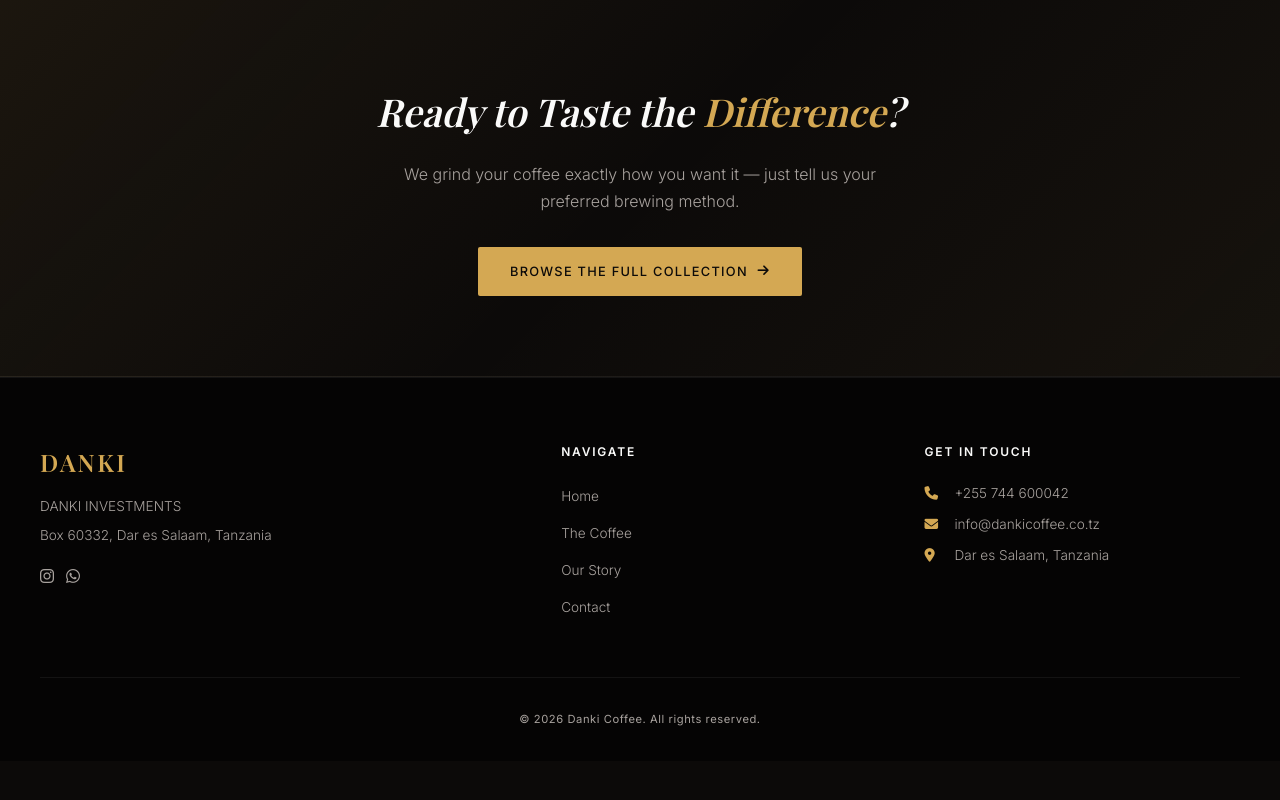
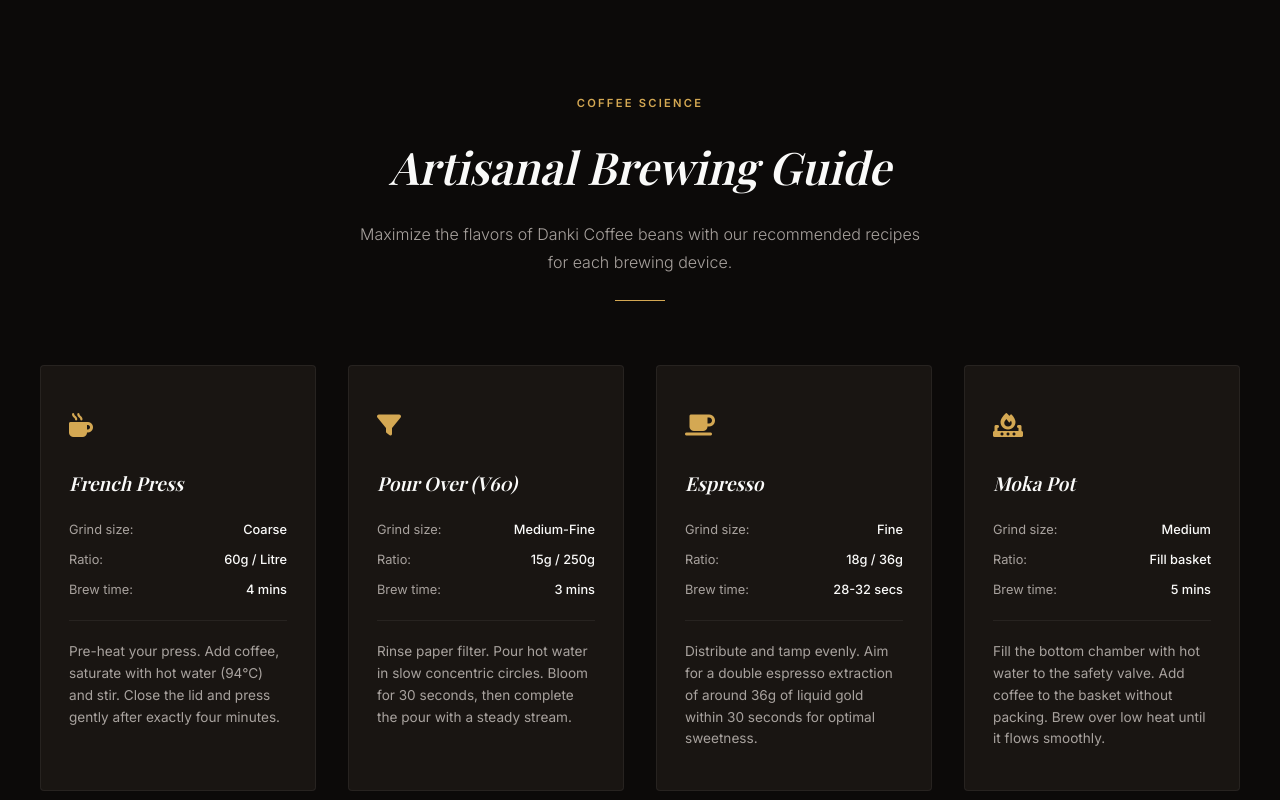
Before and after one commit to jameeljay7-lgtm/danki-coffee, a website: page index.html in a window 1280 px wide. Shown: the part 2520-3320 px from the top of the page. Before the commit the page ends 3281 px from the top, so only its background shows below. Drawn offline with nearby package versions, Linux system fonts and the light colour scheme; a web font is replaced by a local one.

Commit message:
feat: add Artisanal Brewing Guide section to index.html with brewing recipes and parameters

```diff
--- a/index.html
+++ b/index.html
@@ -160,6 +160,64 @@
             </div>
         </section>
 
+        <!-- Brewing Guide Section -->
+        <section class="section section-dark">
+            <div class="section-container">
+                <div class="section-header animate-on-load">
+                    <span class="section-label">Coffee Science</span>
+                    <h2 class="section-title">Artisanal Brewing Guide</h2>
+                    <p class="section-subtitle">Maximize the flavors of Danki Coffee beans with our recommended recipes for each brewing device.</p>
+                    <div class="section-divider"></div>
+                </div>
+
+                <div class="guide-grid">
+                    <div class="guide-card animate-on-load animate-delay-1">
+                        <div class="guide-icon"><i class="fa-solid fa-mug-hot"></i></div>
+                        <h3>French Press</h3>
+                        <ul class="guide-specs">
+                            <li><span>Grind size:</span> <strong>Coarse</strong></li>
+                            <li><span>Ratio:</span> <strong>60g / Litre</strong></li>
+                            <li><span>Brew time:</span> <strong>4 mins</strong></li>
+                        </ul>
+                        <p>Pre-heat your press. Add coffee, saturate with hot water (94°C) and stir. Close the lid and press gently after exactly four minutes.</p>
+                    </div>
+
+                    <div class="guide-card animate-on-load animate-delay-2">
+                        <div class="guide-icon"><i class="fa-solid fa-filter"></i></div>
+                        <h3>Pour Over (V60)</h3>
+                        <ul class="guide-specs">
+                            <li><span>Grind size:</span> <strong>Medium-Fine</strong></li>
+                            <li><span>Ratio:</span> <strong>15g / 250g</strong></li>
+                            <li><span>Brew time:</span> <strong>3 mins</strong></li>
+                        </ul>
+                        <p>Rinse paper filter. Pour hot water in slow concentric circles. Bloom for 30 seconds, then complete the pour with a steady stream.</p>
+                    </div>
+
+                    <div class="guide-card animate-on-load animate-delay-3">
+                        <div class="guide-icon"><i class="fa-solid fa-mug-saucer"></i></div>
+                        <h3>Espresso</h3>
+                        <ul class="guide-specs">
+                            <li><span>Grind size:</span> <strong>Fine</strong></li>
+                            <li><span>Ratio:</span> <strong>18g / 36g</strong></li>
+                            <li><span>Brew time:</span> <strong>28-32 secs</strong></li>
+                        </ul>
+                        <p>Distribute and tamp evenly. Aim for a double espresso extraction of around 36g of liquid gold within 30 seconds for optimal sweetness.</p>
+                    </div>
+
+                    <div class="guide-card animate-on-load animate-delay-4">
+                        <div class="guide-icon"><i class="fa-solid fa-fire-burner"></i></div>
+                        <h3>Moka Pot</h3>
+                        <ul class="guide-specs">
+                            <li><span>Grind size:</span> <strong>Medium</strong></li>
+                            <li><span>Ratio:</span> <strong>Fill basket</strong></li>
+                            <li><span>Brew time:</span> <strong>5 mins</strong></li>
+                        </ul>
+                        <p>Fill the bottom chamber with hot water to the safety valve. Add coffee to the basket without packing. Brew over low heat until it flows smoothly.</p>
+                    </div>
+                </div>
+            </div>
+        </section>
+
         <!-- CTA Banner -->
         <section class="cta-banner">
             <div class="section-container animate-on-load">
--- a/styles.css
+++ b/styles.css
@@ -1468,3 +1468,80 @@ body {
 .success-details strong {
     color: var(--color-accent-gold);
 }
+
+/* =========================================
+   BREWING GUIDE
+========================================= */
+.guide-grid {
+    display: grid;
+    grid-template-columns: repeat(4, 1fr);
+    gap: 2rem;
+    margin-top: 2rem;
+}
+
+.guide-card {
+    background: var(--color-bg-card);
+    border: 1px solid var(--color-divider);
+    border-radius: 4px;
+    padding: 2.5rem 1.75rem;
+    transition: all 0.3s ease;
+}
+
+.guide-card:hover {
+    border-color: rgba(212, 168, 83, 0.15);
+    transform: translateY(-3px);
+}
+
+.guide-icon {
+    font-size: 1.5rem;
+    color: var(--color-accent-gold);
+    margin-bottom: 1.25rem;
+}
+
+.guide-card h3 {
+    font-family: var(--font-display);
+    font-size: 1.2rem;
+    font-style: italic;
+    margin-bottom: 1.25rem;
+    color: var(--color-text-main);
+}
+
+.guide-specs {
+    list-style: none;
+    padding-bottom: 1.25rem;
+    margin-bottom: 1.25rem;
+    border-bottom: 1px solid var(--color-divider);
+    display: flex;
+    flex-direction: column;
+    gap: 0.5rem;
+}
+
+.guide-specs li {
+    display: flex;
+    justify-content: space-between;
+    font-size: 0.8rem;
+}
+
+.guide-specs li span {
+    color: var(--color-text-muted);
+}
+
+.guide-specs li strong {
+    color: var(--color-text-main);
+    font-weight: 500;
+}
+
+.guide-card p {
+    font-size: 0.85rem;
+    color: var(--color-text-muted);
+    line-height: 1.6;
+}
+
+/* Responsive Overrides */
+@media (max-width: 1024px) {
+    .guide-grid { grid-template-columns: 1fr 1fr; }
+}
+
+@media (max-width: 768px) {
+    .guide-grid { grid-template-columns: 1fr; }
+}
```
